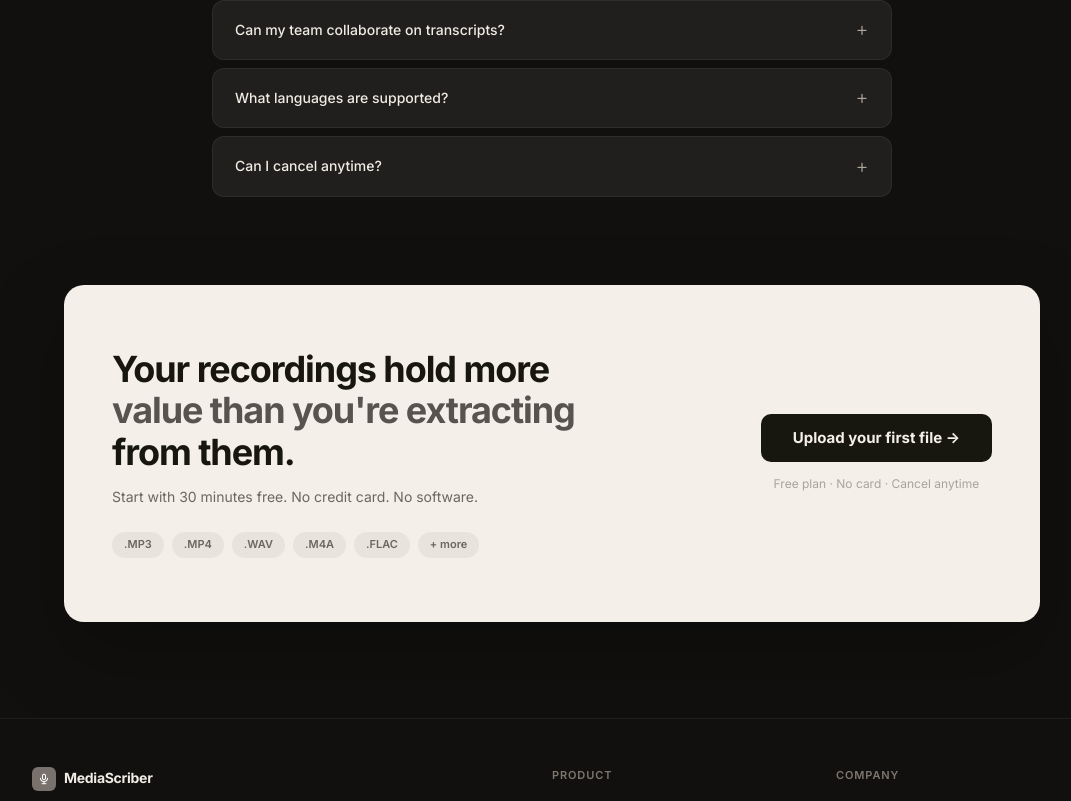
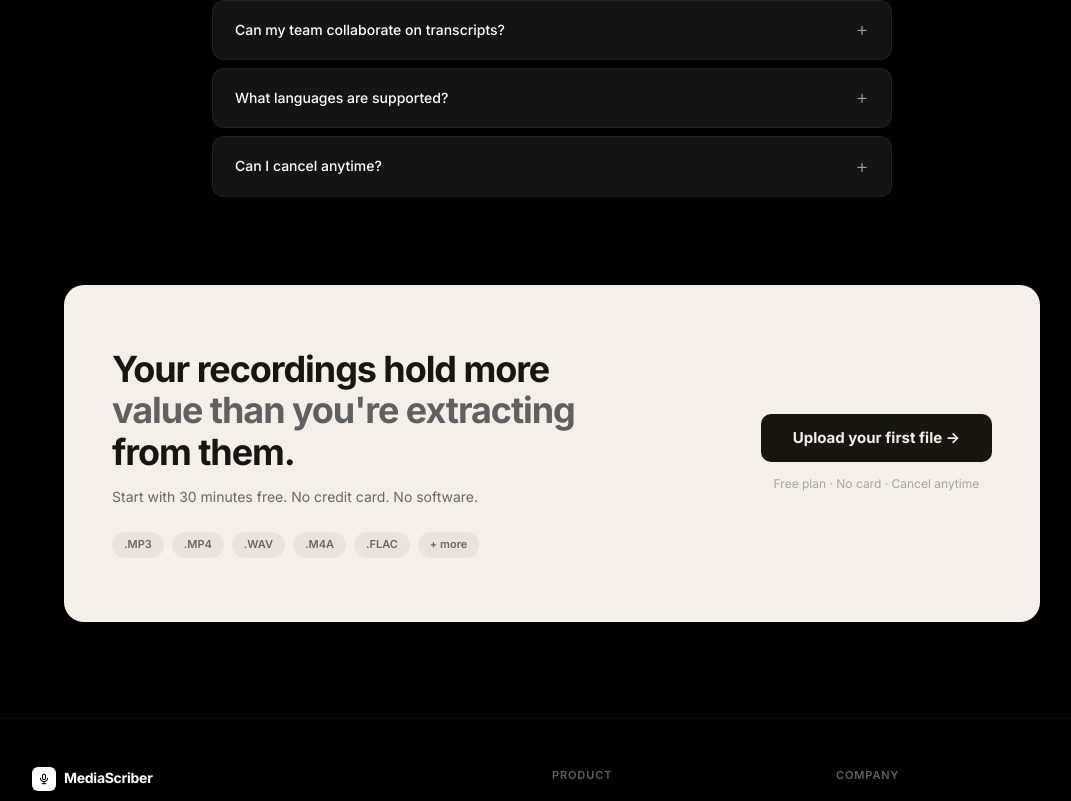
Before and after one commit to rahulnoesis/mediascriber, a React (Vite) app: page / in a window 1280 px wide. Shown: the part 4853-5654 px from the top of the page, without its empty margins (88-1159 px from the left). Built offline with nearby package versions, Linux system fonts and the light colour scheme.

Commit message:
Color: pure monochrome — black bg, white text, zero accent

```diff
--- a/src/App.jsx
+++ b/src/App.jsx
@@ -1,17 +1,17 @@
 import { useState } from "react";
 
 const SANS  = "'Inter', -apple-system, BlinkMacSystemFont, sans-serif";
-const BG    = '#11100E';
-const SURF  = '#1A1816';
-const SURF2 = '#211F1D';
+const BG    = '#000000';
+const SURF  = '#0A0A0A';
+const SURF2 = '#141414';
 const BOR   = 'rgba(255,255,255,0.06)';
 const BORM  = 'rgba(255,255,255,0.1)';
-const TEXT  = '#F0EBE4';
-const TSUB  = '#B0A89E';
-const TMUTE = '#7D766E';
-const ACCENT  = '#78716C';
-const ACCENTB = 'rgba(120,113,108,0.15)';
-const ACCENTD = '#57534E';
+const TEXT  = '#FFFFFF';
+const TSUB  = '#A0A0A0';
+const TMUTE = '#606060';
+const ACCENT  = '#FFFFFF';
+const ACCENTB = 'rgba(255,255,255,0.08)';
+const ACCENTD = '#E0E0E0';
 const GRN   = '#22C55E';
 const GRNB  = 'rgba(34,197,94,0.1)';
 
@@ -208,7 +208,7 @@ export default function App() {
         <div style={{ ...wrap, display: 'flex', alignItems: 'center', height: 54 }}>
           <div style={{ display: 'flex', alignItems: 'center', gap: 8, marginRight: 'auto' }}>
             <div style={{ width: 26, height: 26, borderRadius: 7, background: ACCENT, display: 'flex', alignItems: 'center', justifyContent: 'center' }}>
-              <i className="ti ti-microphone" style={{ fontSize: 13, color: '#fff' }} />
+              <i className="ti ti-microphone" style={{ fontSize: 13, color: '#000' }} />
             </div>
             <span style={{ fontSize: 14, fontWeight: 700, color: TEXT, letterSpacing: '-0.02em' }}>MediaScriber</span>
           </div>
@@ -275,8 +275,8 @@ export default function App() {
           </div>
           <div style={{ padding: '16px 28px 28px', display: 'flex', gap: 8 }}>
             {['.TXT', '.SRT', '.DOCX', 'API'].map((f, i) => (
-              <div key={i} style={{ flex: 1, background: i === 0 ? ACCENT : SURF2, borderRadius: 8, padding: '10px 0', textAlign: 'center', cursor: 'pointer', border: i === 0 ? 'none' : `1px solid ${BOR}` }}>
-                <div style={{ fontFamily: SANS, fontSize: 12, fontWeight: 700, color: i === 0 ? '#fff' : TMUTE }}>{f}</div>
+              <div key={i} style={{ flex: 1, background: i === 0 ? '#fff' : SURF2, borderRadius: 8, padding: '10px 0', textAlign: 'center', cursor: 'pointer', border: i === 0 ? 'none' : `1px solid ${BOR}` }}>
+                <div style={{ fontFamily: SANS, fontSize: 12, fontWeight: 700, color: i === 0 ? '#000' : TMUTE }}>{f}</div>
               </div>
             ))}
           </div>
@@ -310,13 +310,13 @@ export default function App() {
           </div>
           <div className="steps-g" style={grid('repeat(3,1fr)')}>
             {HOW_STEPS.map((s, i) => (
-              <div key={i} className={i === 1 ? '' : 'card-lift'} style={{ background: i === 1 ? ACCENT : SURF, padding: '36px 30px', position: 'relative', overflow: 'hidden' }}>
-                <div style={{ fontSize: 72, fontWeight: 800, color: i === 1 ? 'rgba(255,255,255,0.06)' : 'rgba(255,255,255,0.03)', position: 'absolute', top: 8, right: 16, lineHeight: 1, letterSpacing: '-0.04em', userSelect: 'none' }}>{s.n}</div>
-                <div style={{ width: 40, height: 40, borderRadius: 10, background: i === 1 ? 'rgba(255,255,255,0.15)' : ACCENTB, display: 'flex', alignItems: 'center', justifyContent: 'center', marginBottom: 20 }}>
-                  <i className={`ti ${s.icon}`} style={{ fontSize: 18, color: i === 1 ? '#fff' : ACCENT }} />
+                <div key={i} className={i === 1 ? '' : 'card-lift'} style={{ background: i === 1 ? '#fff' : SURF, padding: '36px 30px', position: 'relative', overflow: 'hidden' }}>
+                <div style={{ fontSize: 72, fontWeight: 800, color: i === 1 ? 'rgba(0,0,0,0.04)' : 'rgba(255,255,255,0.03)', position: 'absolute', top: 8, right: 16, lineHeight: 1, letterSpacing: '-0.04em', userSelect: 'none' }}>{s.n}</div>
+                <div style={{ width: 40, height: 40, borderRadius: 10, background: i === 1 ? 'rgba(0,0,0,0.06)' : ACCENTB, display: 'flex', alignItems: 'center', justifyContent: 'center', marginBottom: 20 }}>
+                  <i className={`ti ${s.icon}`} style={{ fontSize: 18, color: i === 1 ? '#000' : ACCENT }} />
                 </div>
-                <div style={{ fontSize: 18, fontWeight: 700, color: i === 1 ? '#fff' : TEXT, marginBottom: 10, letterSpacing: '-0.01em' }}>{s.title}</div>
-                <div style={{ fontSize: 14, color: i === 1 ? 'rgba(255,255,255,0.72)' : TSUB, lineHeight: 1.65 }}>{s.body}</div>
+                <div style={{ fontSize: 18, fontWeight: 700, color: i === 1 ? '#000' : TEXT, marginBottom: 10, letterSpacing: '-0.01em' }}>{s.title}</div>
+                <div style={{ fontSize: 14, color: i === 1 ? 'rgba(0,0,0,0.6)' : TSUB, lineHeight: 1.65 }}>{s.body}</div>
               </div>
             ))}
           </div>
@@ -438,7 +438,7 @@ export default function App() {
                     <span style={{ fontSize: 12, color: t.prime ? '#18170F' : TSUB, lineHeight: 1.45 }}>{item}</span>
                   </div>
                 ))}
-                <button className={t.prime ? 'btn-pri' : 'btn-sec'} style={{ fontFamily: SANS, width: '100%', background: t.prime ? ACCENT : 'transparent', color: t.prime ? '#fff' : TSUB, fontSize: 12, fontWeight: 600, border: `1px solid ${t.prime ? ACCENT : BORM}`, padding: '10px 0', borderRadius: 6, minHeight: 44, marginTop: 20 }}>
+                <button className={t.prime ? 'btn-pri' : 'btn-sec'} style={{ fontFamily: SANS, width: '100%', background: t.prime ? '#000' : 'transparent', color: t.prime ? '#fff' : TSUB, fontSize: 12, fontWeight: 600, border: `1px solid ${t.prime ? '#000' : BORM}`, padding: '10px 0', borderRadius: 6, minHeight: 44, marginTop: 20 }}>
                   {t.cta}
                 </button>
               </div>
@@ -475,7 +475,7 @@ export default function App() {
           <div>
             <h2 style={{ fontSize: 36, fontWeight: 700, lineHeight: 1.15, color: '#18170F', marginBottom: 12, letterSpacing: '-0.03em' }}>
               Your recordings hold more<br />
-              <span style={{ color: ACCENTD }}>value than you're extracting</span><br />
+              <span style={{ color: '#606060' }}>value than you're extracting</span><br />
               from them.
             </h2>
             <p style={{ fontSize: 14, color: '#6A6860', lineHeight: 1.65, marginBottom: 24 }}>
@@ -502,7 +502,7 @@ export default function App() {
           <div>
             <div style={{ display: 'flex', alignItems: 'center', gap: 8, marginBottom: 12 }}>
               <div style={{ width: 24, height: 24, borderRadius: 6, background: ACCENT, display: 'flex', alignItems: 'center', justifyContent: 'center' }}>
-                <i className="ti ti-microphone" style={{ fontSize: 12, color: '#fff' }} />
+                <i className="ti ti-microphone" style={{ fontSize: 12, color: '#000' }} />
               </div>
               <span style={{ fontSize: 14, fontWeight: 700, color: TEXT, letterSpacing: '-0.02em' }}>MediaScriber</span>
             </div>
```
